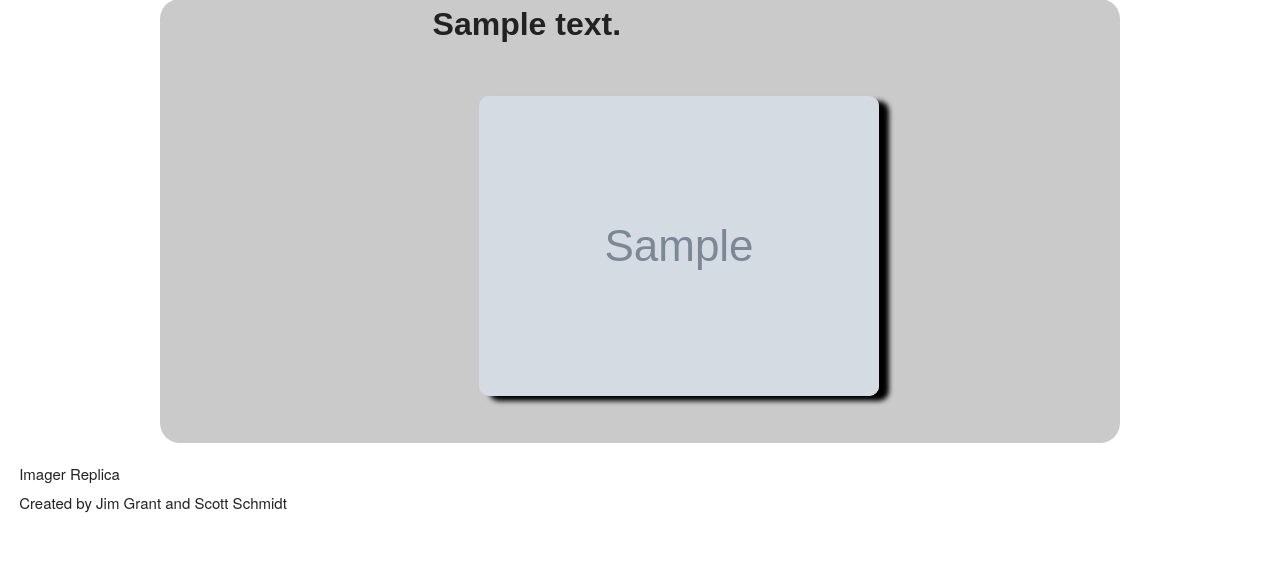
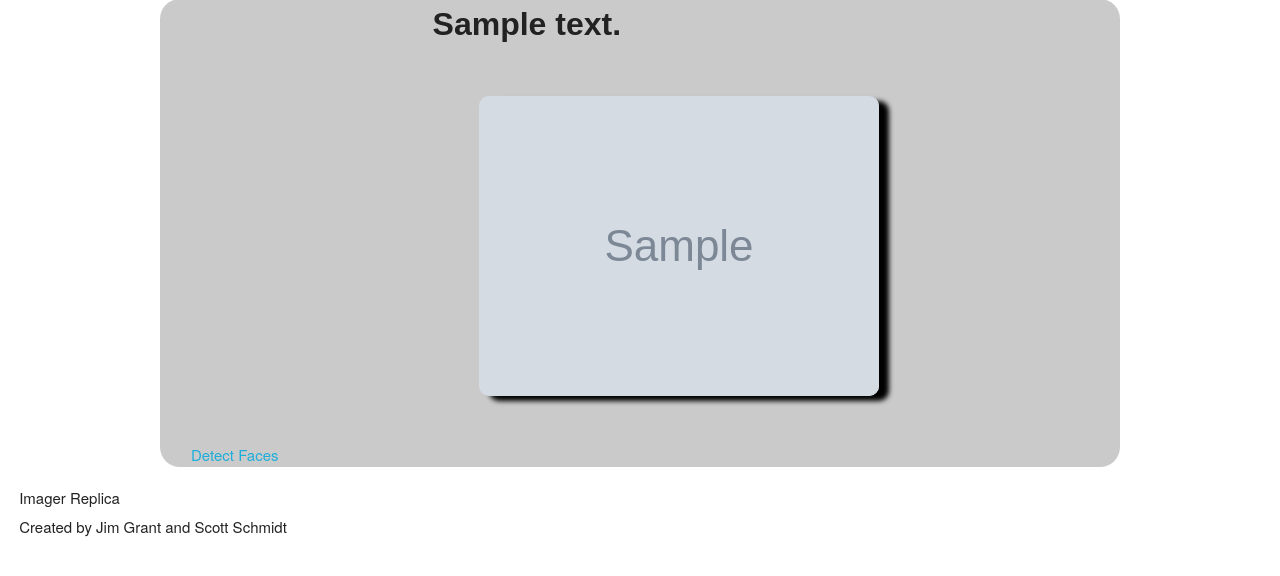
Before and after one commit to MigrantJ/django-imager, a Django app: page /profile/images/photos/1 in a window 1280 px wide; the page is wider, and only the part inside the window is pictured. Shown: the part 70-646 px from the top of that part. Run offline with Django 3.2, Linux system fonts and the light colour scheme; a user stored in the database is signed in; tables that the repository leaves empty hold one stand-in row (values such as "Sample post"); grey boxes marked "Sample" are stand-in pictures; some libraries are stand-ins or nearby versions.

Commit message:
face detection link uploads to algorithmia

```diff
--- a/imagersite/imager_profile/templates/photos_detail.html
+++ b/imagersite/imager_profile/templates/photos_detail.html
@@ -11,6 +11,9 @@
       <img src="{{ im.url }}">
     </figure>
   {% endthumbnail %}
+    {% if not detect %}
+      <a href="{% url 'detect_faces' object.id %}">Detect Faces</a>
+    {% endif %}
   </section>
 {% else %}
 <h1>{% trans "Please Login" %}</h1>
--- a/imagersite/imager_profile/urls.py
+++ b/imagersite/imager_profile/urls.py
@@ -17,4 +17,8 @@ urlpatterns = [
         r'^settings/$',
         views.ProfileSettingsView.as_view(),
         name='profile_settings'),
+    url(
+        r'^images/photos/(?P<pk>\d+)/detect$',
+        views.PhotoDetailView.as_view(detect='hello'),
+        name='detect_faces'),
 ]
--- a/imagersite/imager_profile/views.py
+++ b/imagersite/imager_profile/views.py
@@ -3,6 +3,10 @@ from imager_images.models import Photos, Album
 from .models import ImagerProfile
 from django.contrib.auth.models import User
 from .forms import ProfileSettingsForm
+import Algorithmia
+import base64
+
+Algorithmia.apiKey = "Simple simWy1EsBB4ZucRa4q8DiPocne11"
 
 
 class IndexView(TemplateView):
@@ -71,9 +75,21 @@ class AlbumDetailListView(ListView):
 class PhotoDetailView(DetailView):
     template_name = 'photos_detail.html'
     model = Photos
+    detect = False
 
     def get_context_data(self, **kwargs):
         context = super(DetailView, self).get_context_data(**kwargs)
+        if self.detect:
+            # get image as base64
+            handle = open(self.object.image.path, "rb")
+            image = base64.b64encode(handle.read())
+
+            # save to DataAPI
+            inp = [image, "data://.algo/temp/prepix.jpg"]
+            result = Algorithmia.algo("/ANaimi/Base64DataConverter").pipe(inp)
+
+            handle.close()
+            context['detect'] = self.detect
         return context
 
 
--- a/requirements.txt
+++ b/requirements.txt
@@ -1,3 +1,4 @@
+algorithmia==0.9.0
 Django==1.8
 django-bootstrap3==6.1.0
 django-registration-redux==1.2
@@ -5,5 +6,6 @@ factory-boy==2.5.2
 gnureadline==6.3.3
 ipython==3.2.1
 Pillow==2.9.0
+requests==2.7.0
 sorl-thumbnail==12.3
 wheel==0.24.0
```
